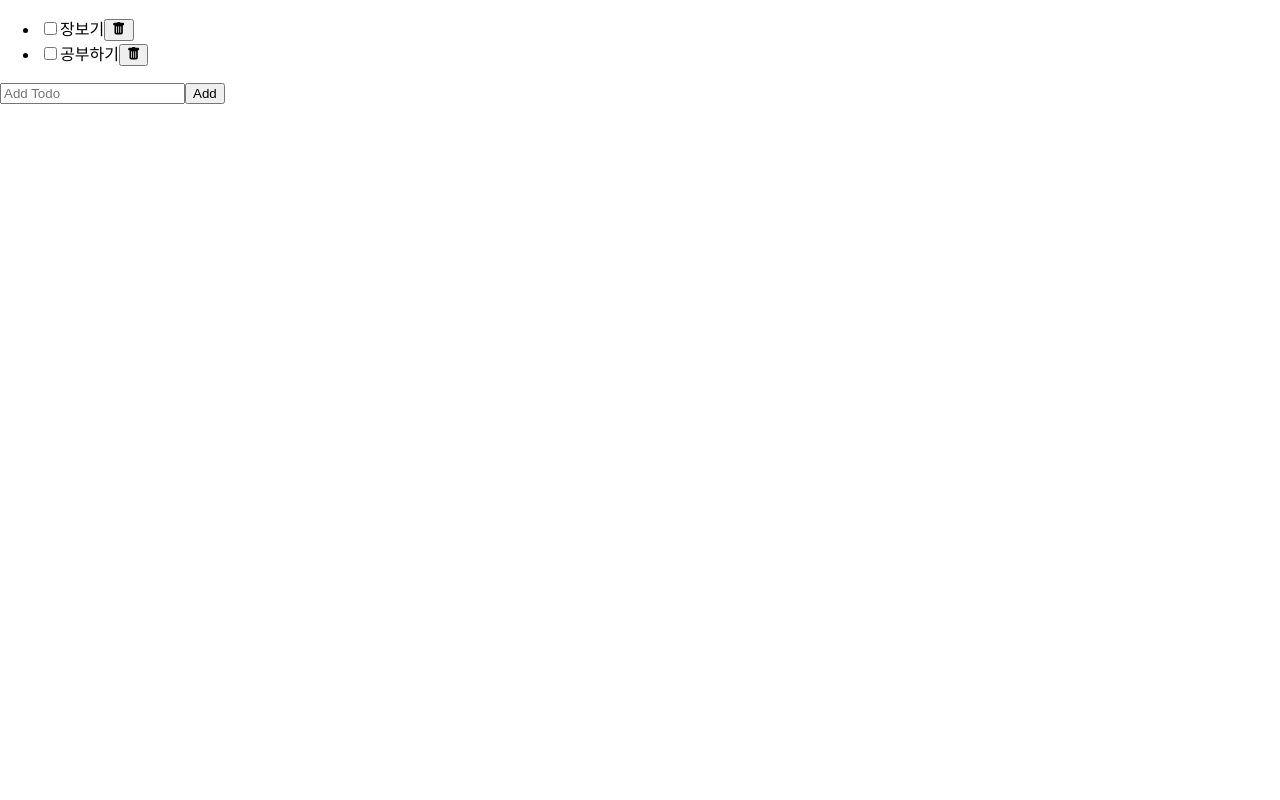
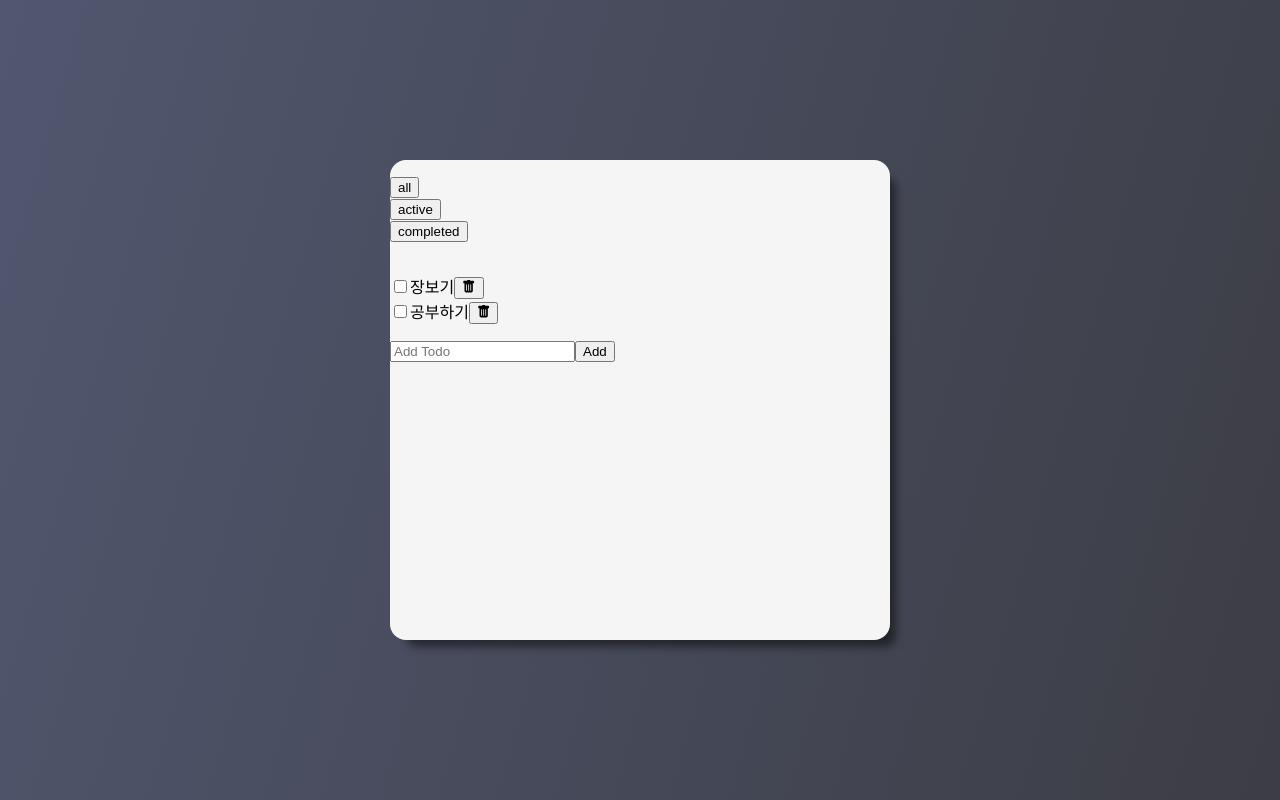
Before and after one commit to KangSikWoo/Todo-List, a React (Create React App) app: page / in a window 1280 px wide. Built offline with nearby package versions, Linux system fonts and the light colour scheme.

Commit message:
필터 적용 + CSS 큰 틀 잡기

```diff
--- a/src/App.js
+++ b/src/App.js
@@ -1,11 +1,16 @@
+import { useState } from "react";
 import "./App.css";
 import TodoList from "./components/todo-list/TodoList.jsx";
+import Header from "./components/Header/Header";
 
+const filters = ["all", "active", "completed"];
 function App() {
+  const [filter, setFilter] = useState(filters[0]);
   return (
-    <div>
-      <TodoList />
-    </div>
+    <>
+      <Header filters={filters} filter={filter} onFilterChange={setFilter} />
+      <TodoList filter={filter} />
+    </>
   );
 }
 
--- /dev/null
+++ b/src/components/Header/Header.jsx
@@ -0,0 +1,15 @@
+import React from "react";
+
+export default function Header({ filters, filter, onFilterChange }) {
+  return (
+    <header>
+      <ul>
+        {filters.map((value, index) => (
+          <li key={index}>
+            <button onClick={() => onFilterChange(value)}>{value}</button>
+          </li>
+        ))}
+      </ul>
+    </header>
+  );
+}
--- a/src/components/todo-list/TodoList.jsx
+++ b/src/components/todo-list/TodoList.jsx
@@ -2,7 +2,7 @@ import React, { useState } from "react";
 import AddTodo from "../add-todo/AddTodo";
 import Todo from "../todo/Todo";
 
-export default function TodoList() {
+export default function TodoList({ filter }) {
   const [todos, setTodos] = useState([
     { id: "123", text: "장보기", status: "active" },
     { id: "124", text: "공부하기", status: "active" },
@@ -16,10 +16,12 @@ export default function TodoList() {
   const handleDelete = (deleted) =>
     setTodos(todos.filter((t) => t.id !== deleted.id));
 
+  const filtered = getFilteredItem(todos, filter);
+
   return (
     <section>
       <ul>
-        {todos.map((item) => (
+        {filtered.map((item) => (
           <Todo
             key={item.id}
             todo={item}
@@ -33,3 +35,10 @@ export default function TodoList() {
     </section>
   );
 }
+
+function getFilteredItem(todos, filter) {
+  if (filter === "all") {
+    return todos;
+  }
+  return todos.filter((todo) => todo.status === filter);
+}
--- a/src/index.css
+++ b/src/index.css
@@ -1,13 +1,49 @@
+:root {
+  --color-bg-dark: #f5f5f5;
+  --color-bg: #fdfdfd;
+  --color-grey: #d1d1d1;
+  --color-text: #22243b;
+  --color-accent: #f16e03;
+}
 body {
   margin: 0;
-  font-family: -apple-system, BlinkMacSystemFont, 'Segoe UI', 'Roboto', 'Oxygen',
-    'Ubuntu', 'Cantarell', 'Fira Sans', 'Droid Sans', 'Helvetica Neue',
+  font-family: -apple-system, BlinkMacSystemFont, "Segoe UI", "Roboto", "Oxygen",
+    "Ubuntu", "Cantarell", "Fira Sans", "Droid Sans", "Helvetica Neue",
     sans-serif;
   -webkit-font-smoothing: antialiased;
   -moz-osx-font-smoothing: grayscale;
+  width: 100vw;
+  height: 100vh;
+  display: flex;
+  justify-content: center;
+  align-items: center;
+  background: rgb(81, 87, 111);
+  background: linear-gradient(
+    106deg,
+    rgba(81, 87, 111, 1) 0%,
+    rgba(60, 61, 69, 1) 100%
+  );
+}
+
+#root {
+  width: 100%;
+  height: 60%;
+  max-width: 500px;
+  background-color: var(--color-bg-dark);
+  border-radius: 1rem;
+  display: flex;
+  flex-direction: column;
+  box-shadow: 11px 12px 8px -5px rgba(0, 0, 0, 0.47);
+  -webkit-box-shadow: 11px 12px 8px -5px rgba(0, 0, 0, 0.47);
+  -moz-box-shadow: 11px 12px 8px -5px rgba(0, 0, 0, 0.47);
 }
 
 code {
-  font-family: source-code-pro, Menlo, Monaco, Consolas, 'Courier New',
+  font-family: source-code-pro, Menlo, Monaco, Consolas, "Courier New",
     monospace;
 }
+
+ul {
+  list-style: none;
+  padding-left: 0;
+}
```
